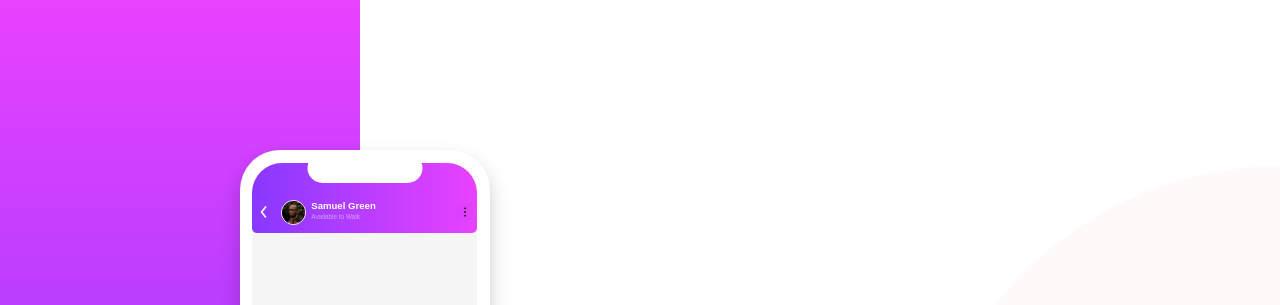
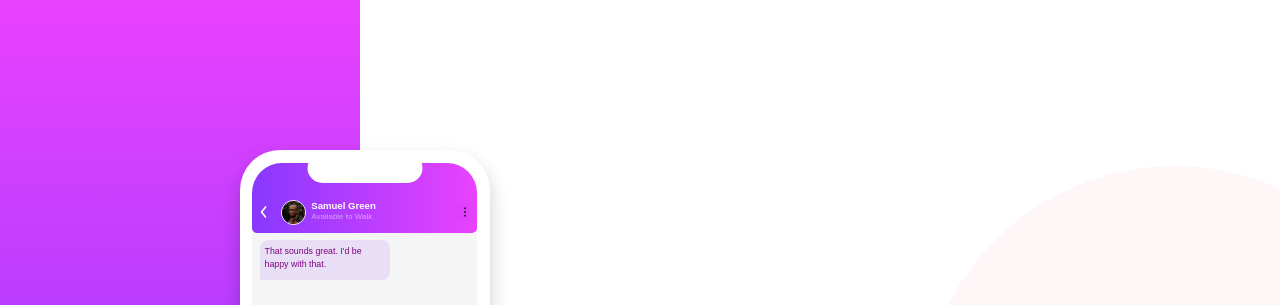
Before and after one commit to Intern-web-dev-team/challenge-chat-app, a plain HTML site: page index.html in a window 1280 px wide. Shown: the top 305 px of the page. Drawn offline with Linux system fonts and the light colour scheme.

Commit message:
added a single chat on the screen

```diff
--- a/SCSS/index.scss
+++ b/SCSS/index.scss
@@ -28,14 +28,16 @@ body {
 .left-design {
     background: linear-gradient(to top, #8838ff, #e942ff);
     grid-area: 1/1/3/2;
-    border-radius: 0 0 400px 0px;
+    border-radius: 0 0 400px 400px;
+    margin-left: -150px;
 }
 
 .right-design {
-    background-color: hsl(350, 100%, 88%, 10%);
+    background-color: hsl(350, 100%, 88%, 15%);
     grid-column: 3;
     grid-row: 2 / span 2;
-    border-radius: 400px 0px 0 0;
+    border-radius: 400px 400px 0 0;
+    margin-right: -150px;
 }
 
 .subject-items {
@@ -132,8 +134,8 @@ body {
     color: white;
 }
 
-.contact-name p {
-    font-size: 0.4rem;
+.contact-name  p{
+    font-size: 0.5rem;
     opacity: 0.5;
     line-height: 0.5;
 }
@@ -162,6 +164,22 @@ body {
     border-radius: 30px;
 }
 
+.chat-1{
+    height: 40px;
+    width: 130px;
+    background-color:#8838ff1d;
+    position: absolute;
+    top: 90px;
+    left: 20px;
+    padding: 5px;
+    border-radius: 8px 8px 8px 0px;
+    p{
+        font-size: 0.55rem;
+        color: purple;
+        line-height: 1.5;
+    }
+}
+
 .hero-text {
     max-width: 500px;
 }
--- a/index.html
+++ b/index.html
@@ -36,6 +36,9 @@
         </div>
       </div>
       <div class="notch"></div>
+      <div class="chat-1">
+        <p>That sounds great. I'd be <br/>happy with that.</p>
+      </div>
     </div>
     <div class="hero-text">
       <h1>Simple booking</h1>
```
Also changed, not shown: CSS/index.css, 2 other files.
